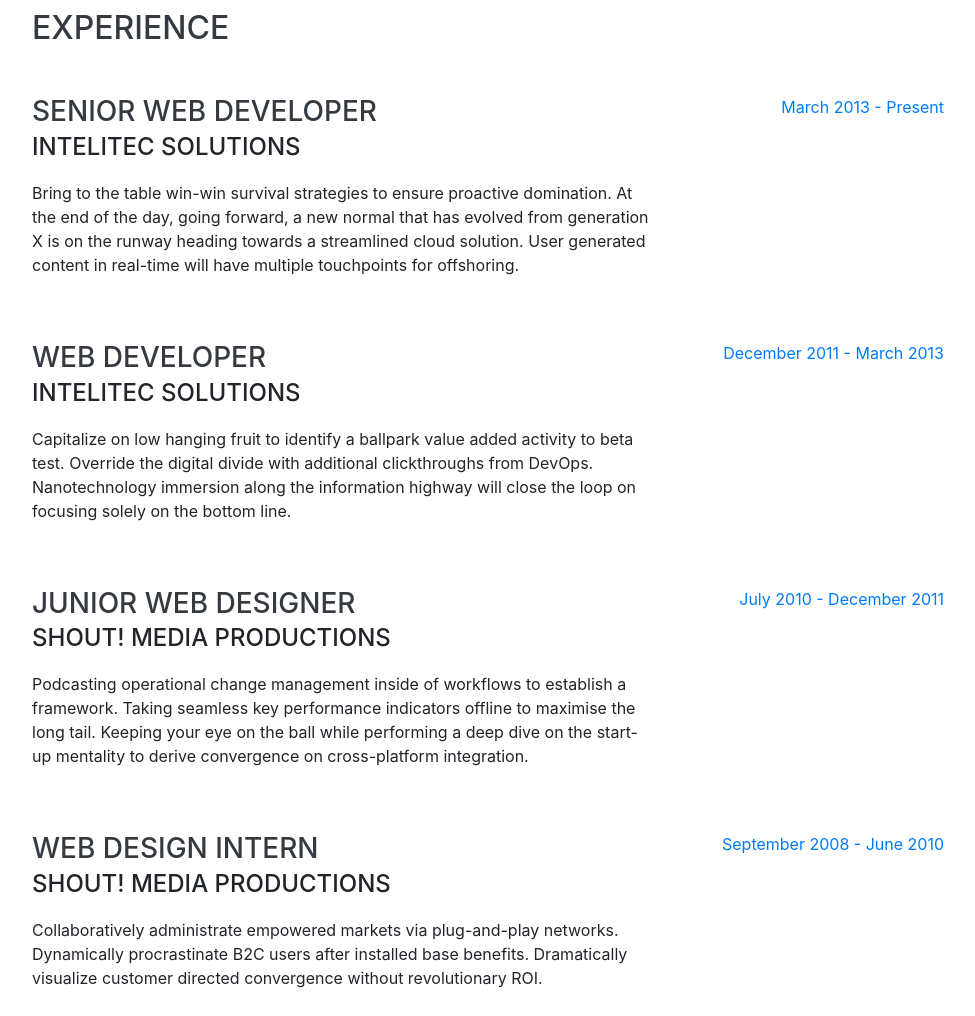
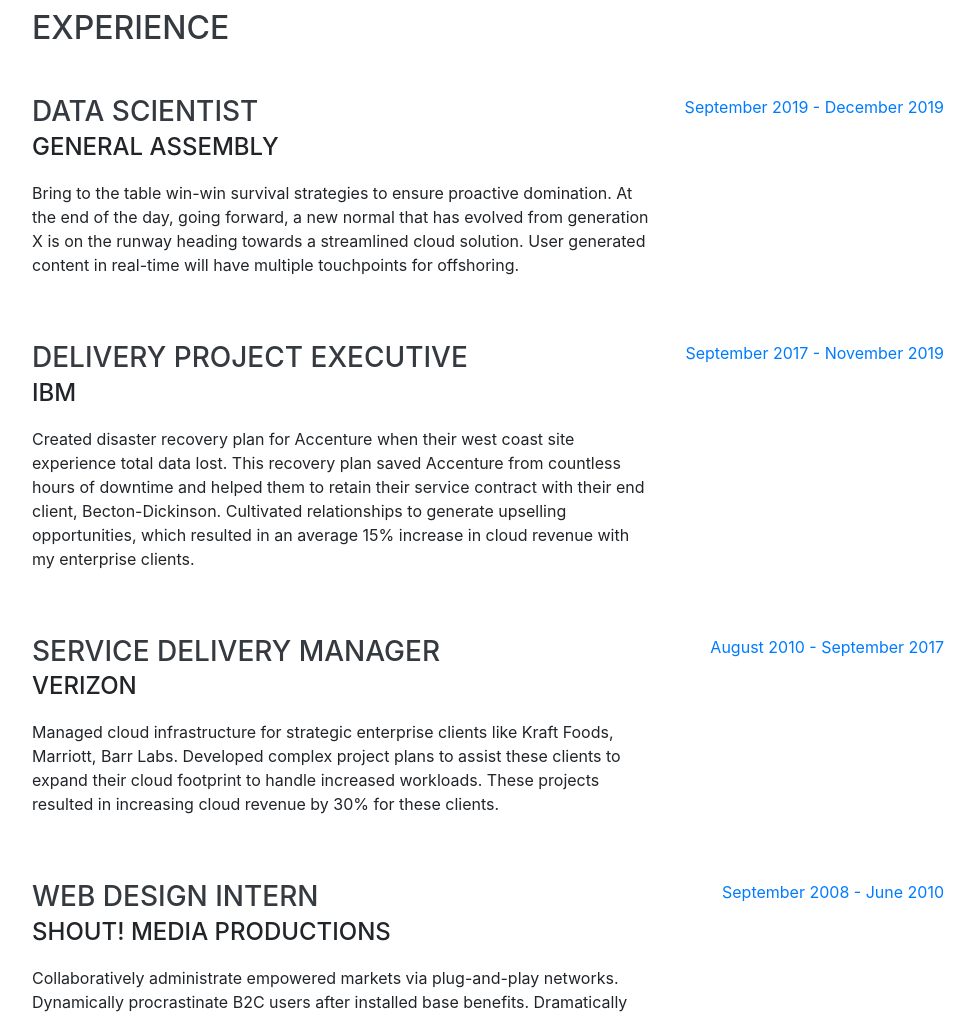
Before and after one commit to casheddie/casheddie.github.io, a website with bundled scripts: page index.html in a window 1280 px wide. Shown: the part 840-1856 px from the top of the page, without its empty margins (288-1263 px from the left). Built offline with nearby package versions, Linux system fonts and the light colour scheme; a web font is replaced by a local one.

Commit message:
updating resume info

```diff
--- a/index.html
+++ b/index.html
@@ -69,7 +69,7 @@
         <div class="subheading mb-5">Washington Metro Area · (317) 585-8468 ·
           <a href="mailto:eddie.reedjr@gmail.com">eddie.reedjr@gmail.com</a>
         </div>
-        <p class="lead mb-5">I am experienced in leveraging agile frameworks to provide a robust synopsis for high level overviews. Iterative approaches to corporate strategy foster collaborative thinking to further the overall value proposition.</p>
+        <p class="lead mb-5">Data scientist experienced in building strong relationships with enterprise clients, as a result of 18 years in cloud computing and IT project management. I help organizations grow their business through complex problem solving.</p>
         <div class="social-icons">
           <a href="#">
             <i class="fab fa-linkedin-in"></i>
@@ -95,34 +95,34 @@
 
         <div class="resume-item d-flex flex-column flex-md-row justify-content-between mb-5">
           <div class="resume-content">
-            <h3 class="mb-0">Senior Web Developer</h3>
-            <div class="subheading mb-3">Intelitec Solutions</div>
+            <h3 class="mb-0">Data Scientist</h3>
+            <div class="subheading mb-3">General Assembly</div>
             <p>Bring to the table win-win survival strategies to ensure proactive domination. At the end of the day, going forward, a new normal that has evolved from generation X is on the runway heading towards a streamlined cloud solution. User generated content in real-time will have multiple touchpoints for offshoring.</p>
           </div>
           <div class="resume-date text-md-right">
-            <span class="text-primary">March 2013 - Present</span>
+            <span class="text-primary">September 2019 - December 2019</span>
           </div>
         </div>
 
         <div class="resume-item d-flex flex-column flex-md-row justify-content-between mb-5">
           <div class="resume-content">
-            <h3 class="mb-0">Web Developer</h3>
-            <div class="subheading mb-3">Intelitec Solutions</div>
-            <p>Capitalize on low hanging fruit to identify a ballpark value added activity to beta test. Override the digital divide with additional clickthroughs from DevOps. Nanotechnology immersion along the information highway will close the loop on focusing solely on the bottom line.</p>
+            <h3 class="mb-0">Delivery Project Executive</h3>
+            <div class="subheading mb-3">IBM</div>
+            <p>Created disaster recovery plan for Accenture when their west coast site experience total data lost.  This recovery plan saved Accenture from countless hours of downtime and helped them to retain their service contract with their end client, Becton-Dickinson. Cultivated relationships to generate upselling opportunities, which resulted in an average 15% increase in cloud revenue with my enterprise clients.</p>
           </div>
           <div class="resume-date text-md-right">
-            <span class="text-primary">December 2011 - March 2013</span>
+            <span class="text-primary">September 2017 - November 2019</span>
           </div>
         </div>
 
         <div class="resume-item d-flex flex-column flex-md-row justify-content-between mb-5">
           <div class="resume-content">
-            <h3 class="mb-0">Junior Web Designer</h3>
-            <div class="subheading mb-3">Shout! Media Productions</div>
-            <p>Podcasting operational change management inside of workflows to establish a framework. Taking seamless key performance indicators offline to maximise the long tail. Keeping your eye on the ball while performing a deep dive on the start-up mentality to derive convergence on cross-platform integration.</p>
+            <h3 class="mb-0">Service Delivery Manager</h3>
+            <div class="subheading mb-3">Verizon</div>
+            <p>Managed cloud infrastructure for strategic enterprise clients like Kraft Foods, Marriott, Barr Labs. Developed complex project plans to assist these clients to expand their cloud footprint to handle increased workloads.  These projects resulted in increasing cloud revenue by 30% for these clients.</p>
           </div>
           <div class="resume-date text-md-right">
-            <span class="text-primary">July 2010 - December 2011</span>
+            <span class="text-primary">August 2010 - September 2017</span>
           </div>
         </div>
 
```
